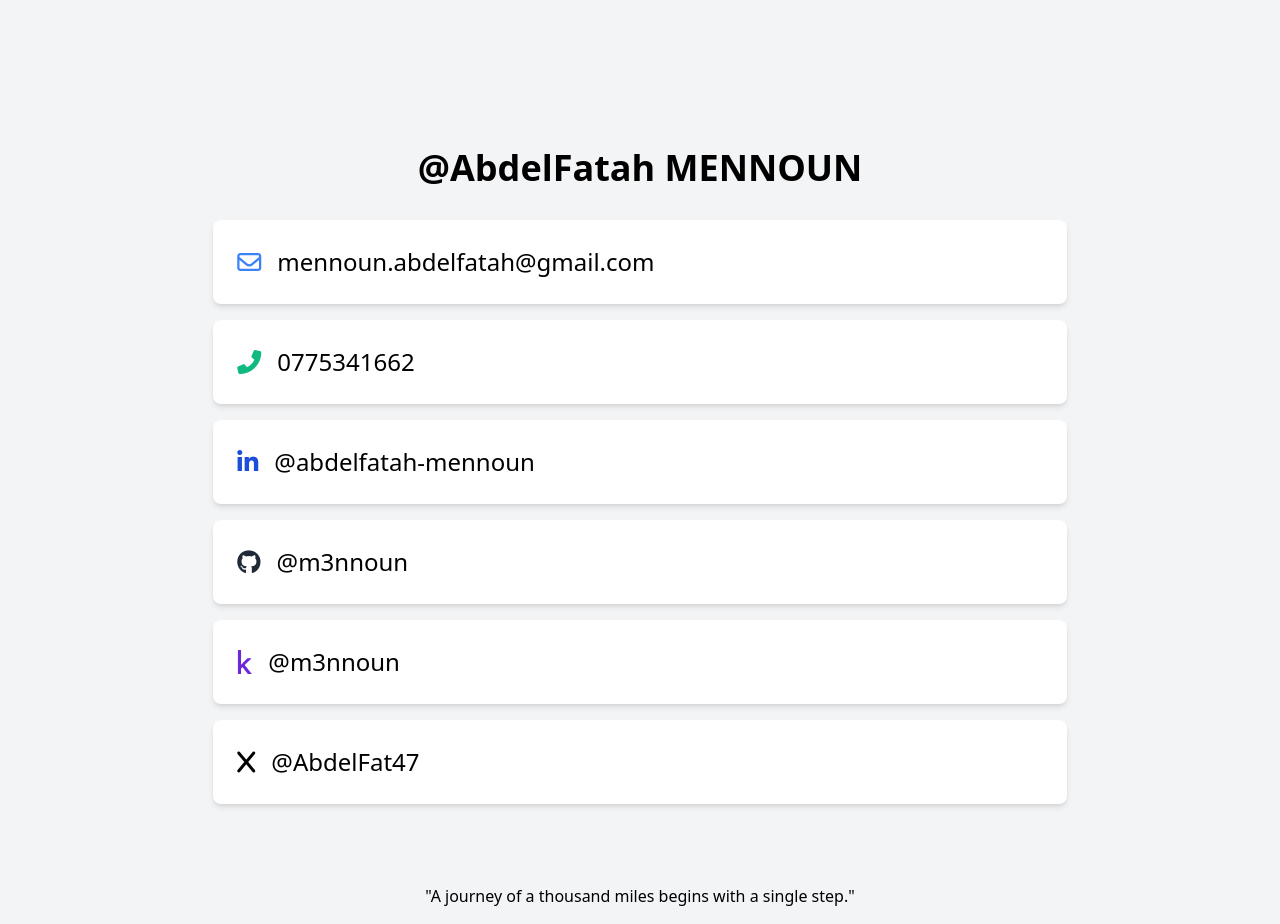
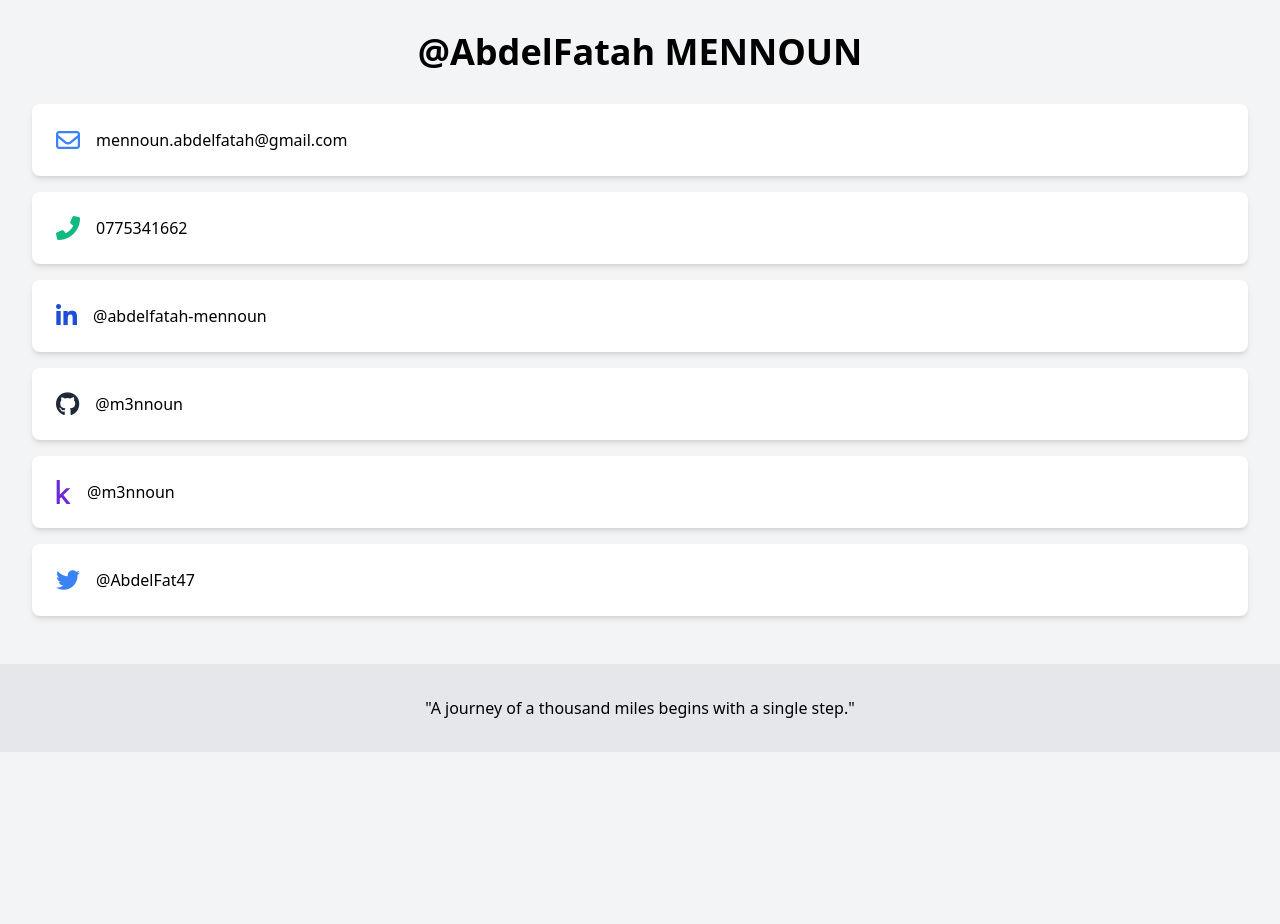
Before and after one commit to M3nnoun/conatct-me, a plain HTML site: page index.html in a window 1280 px wide. After the commit the page ends 800 px from the top, so only its background shows below. Drawn offline with nearby package versions, Linux system fonts and the light colour scheme.

Commit message:
Update index.html

```diff
--- a/index.html
+++ b/index.html
@@ -9,81 +9,45 @@
     <link href="https://cdn.jsdelivr.net/npm/tailwindcss@2.2.19/dist/tailwind.min.css" rel="stylesheet">
     <!-- Font Awesome -->
     <link href="https://cdnjs.cloudflare.com/ajax/libs/font-awesome/6.0.0-beta3/css/all.min.css" rel="stylesheet">
-    <style>
-        /* Center content vertically and horizontally */
-        html,
-        body {
-            height: 100%;
-        }
-
-        body {
-            display: flex;
-            justify-content: center;
-            align-items: center;
-            flex-direction: column; /* Added */
-            margin-top:7em;
-        }
-
-        /* Make links bigger */
-        .link-item {
-            font-size: 1.5rem;
-            padding: 1.5rem;
-        }
-
-        /* Adjust width and top margin */
-        .container {
-            width: 66.66666667%; /* 2/3 of screen width */
-            margin-top: 3rem; /* Adjust as needed */
-        }
-
-        /* Style footer */
-        footer {
-            text-align: center;
-            margin-top: 3rem;
-            padding: 1rem;
-            background-color: #f3f4f6;
-            width: 100%; /* Added */
-        }
-    </style>
 </head>
 
 <body class="bg-gray-100">
-    <div class="container mx-auto">
+    <div class="container mx-auto px-4 sm:px-6 lg:px-8 py-8">
         <h1 class="text-4xl font-bold text-center mb-8">@AbdelFatah MENNOUN</h1>
         <div>
             <!-- Email -->
-            <a href="mailto:mennoun.abdelfatah@gmail.com" class="flex items-center space-x-4 bg-white rounded-lg shadow-md mb-4 link-item">
+            <a href="mailto:mennoun.abdelfatah@gmail.com" class="flex items-center space-x-4 bg-white rounded-lg shadow-md mb-4 p-4 sm:p-6 link-item">
                 <i class="far fa-envelope text-blue-500 text-2xl"></i>
                 <span>mennoun.abdelfatah@gmail.com</span>
             </a>
             <!-- Phone -->
-            <a href="tel:+212775341662" class="flex items-center space-x-4 bg-white rounded-lg shadow-md mb-4 link-item">
+            <a href="tel:+212775341662" class="flex items-center space-x-4 bg-white rounded-lg shadow-md mb-4 p-4 sm:p-6 link-item">
                 <i class="fas fa-phone-alt text-green-500 text-2xl"></i>
                 <span>0775341662</span>
             </a>
             <!-- LinkedIn -->
-            <a href="https://www.linkedin.com/in/abdelfatah-mennoun/" target="_blank" class="flex items-center space-x-4 bg-white rounded-lg shadow-md mb-4 link-item">
+            <a href="https://www.linkedin.com/in/abdelfatah-mennoun/" target="_blank" class="flex items-center space-x-4 bg-white rounded-lg shadow-md mb-4 p-4 sm:p-6 link-item">
                 <i class="fab fa-linkedin-in text-blue-700 text-2xl"></i>
                 <span>@abdelfatah-mennoun</span>
             </a>
             <!-- GitHub -->
-            <a href="https://github.com/m3nnoun" target="_blank" class="flex items-center space-x-4 bg-white rounded-lg shadow-md mb-4 link-item">
+            <a href="https://github.com/m3nnoun" target="_blank" class="flex items-center space-x-4 bg-white rounded-lg shadow-md mb-4 p-4 sm:p-6 link-item">
                 <i class="fab fa-github text-gray-800 text-2xl"></i>
                 <span>@m3nnoun</span>
             </a>
             <!-- Kaggle -->
-            <a href="https://www.kaggle.com/m3nnoun" target="_blank" class="flex items-center space-x-4 bg-white rounded-lg shadow-md mb-4 link-item">
+            <a href="https://www.kaggle.com/m3nnoun" target="_blank" class="flex items-center space-x-4 bg-white rounded-lg shadow-md mb-4 p-4 sm:p-6 link-item">
                 <i class="fab fa-kaggle text-purple-700 text-2xl"></i>
                 <span>@m3nnoun</span>
             </a>
             <!-- Twitter -->
-            <a href="https://twitter.com/AbdelFat47" target="_blank" class="flex items-center space-x-4 bg-white rounded-lg shadow-md mb-4 link-item">
-                <i class="fab fa-x text-black-400 text-2xl"></i>
+            <a href="https://twitter.com/AbdelFat47" target="_blank" class="flex items-center space-x-4 bg-white rounded-lg shadow-md mb-4 p-4 sm:p-6 link-item">
+                <i class="fab fa-twitter text-blue-500 text-2xl"></i>
                 <span>@AbdelFat47</span>
             </a>
         </div>
     </div>
-    <footer>
+    <footer class="text-center py-4 lg:py-8 bg-gray-200">
         "A journey of a thousand miles begins with a single step."
     </footer>
 </body>
```
